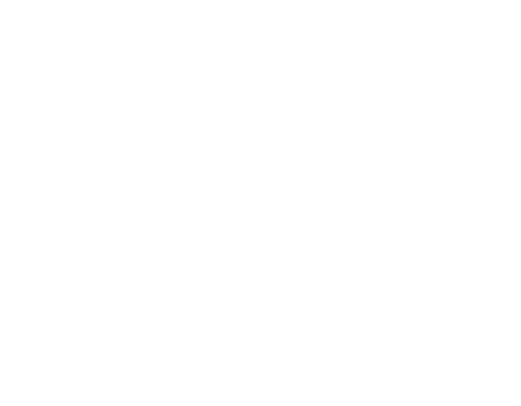
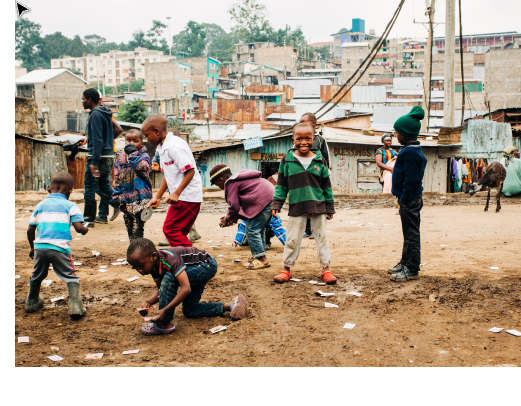
Before and after one commit to rodrigocampos3/projetorevirar, a plain HTML site: page index.html in a window 390 px wide. Shown: the whole page, 521 px wide, since content can reach past the window. Drawn offline with nearby package versions, Linux system fonts and the light colour scheme.

```diff
--- a/index.html
+++ b/index.html
@@ -10,5 +10,17 @@
 </head>
 <body>
 
+    <section class="container-fluid">
+
+        <div class="row" id="sobre">
+
+            <div class="col-6">
+                <img src="./img/meninos.png" alt="">
+            </div>
+
+        </div>
+
+    </section>
+
 </body>
 </html>
```
Also changed, not shown: img/meninos.png (added), style.css (line endings or trailing spaces).
